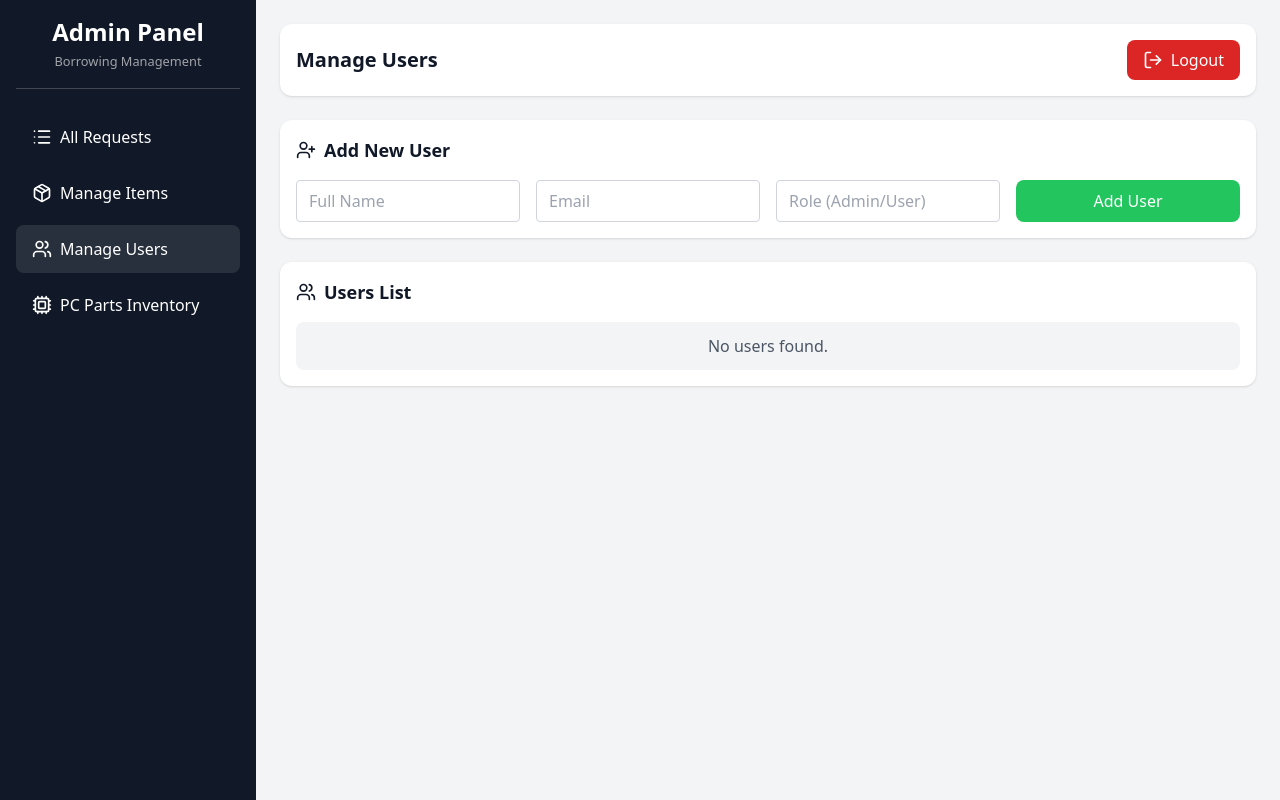
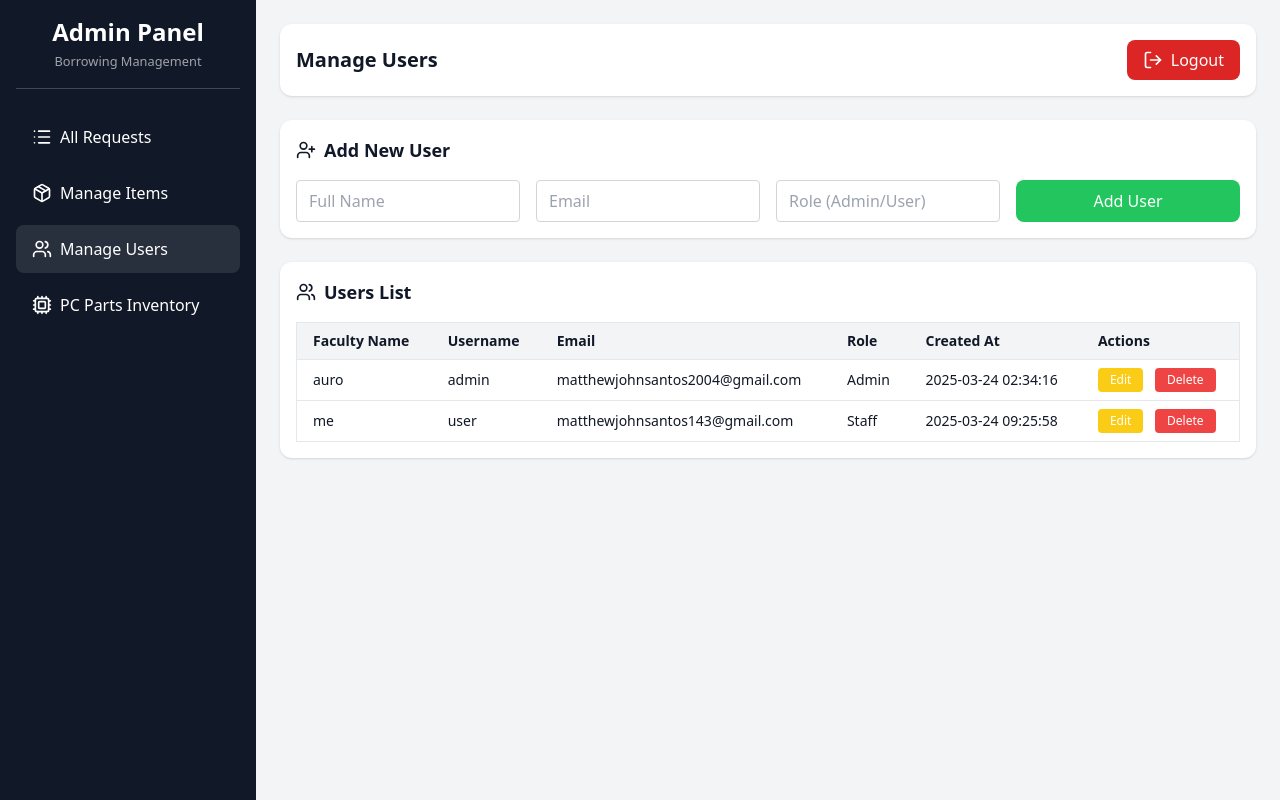
Before and after one commit to renato-sd-bautista-jr/NORZAGARAY-COLLEGE-IT-REQUEST-MANAGEMENT-SYSTEM, a Flask app: page /manage-user in a window 1280 px wide. Run offline with Flask 3, Linux system fonts and the light colour scheme; a user stored in the database is signed in; data comes from the database, SQL or seed files in the repository; some libraries are stand-ins or nearby versions.

Commit message:
manage item/manage user initial routing

```diff
--- a/app.py
+++ b/app.py
@@ -1,5 +1,6 @@
 from flask import render_template, request, redirect, url_for, session,Flask
 from manage_item import get_devices_with_details, add_device
+from manage_user import get_user, edit_user, delete_user
 from login import login_bp
 
 app = Flask(__name__)
@@ -31,11 +32,16 @@ def concernlist():
 
 @app.route('/manage-user')
 def manage_user():
-    return render_template('manage_user.html')
+    if 'user_id' not in session:
+        return redirect(url_for('login_bp.login'))
+
+    all_users = get_user()
+    return render_template('manage_user.html', users=all_users)
 
 @app.route('/inventory')
 def inventory():
     return render_template('inventory.html')
+
 
 @app.route('/manage-item', methods=['GET', 'POST'])
 def manage_item():
@@ -53,5 +59,16 @@ def manage_item():
     items = get_devices_with_details()
     return render_template('manage_item.html', items=items)
 
+
+@app.route('/edit-item/<int:id>', methods=['GET', 'POST'])
+def edit_item(id):
+    # logic to edit the item goes here
+    return f"Edit item {id}"  # placeholder for now
+
+@app.route('/delete-item/<int:id>', methods=['POST'])
+def delete_item(id):
+    # logic to delete the item goes here
+    return redirect(url_for('manage_item'))
+
 if __name__ == "__main__":
     app.run(debug=True)
--- a/manage_item.py
+++ b/manage_item.py
@@ -1,10 +1,12 @@
 # manage_item.py
+import pymysql
+
 from db import get_db_connection
 
 def get_devices_with_details():
     conn = get_db_connection()
     try:
-        with conn.cursor(dictionary=True) as cursor:  # for mysql.connector
+        with conn.cursor(pymysql.cursors.DictCursor) as cursor:  # for mysql.connector
             cursor.execute("""
                 SELECT
                     d.device_id,
--- a/manage_user.py
+++ b/manage_user.py
@@ -0,0 +1,33 @@
+import pymysql
+from db import get_db_connection
+
+def get_user():
+    """
+    Fetch all users from the users table with the necessary columns.
+    """
+    conn = get_db_connection()
+    try:
+        with conn.cursor(pymysql.cursors.DictCursor) as cursor:
+            cursor.execute("""
+                SELECT
+                    user_id,
+                    username,
+                    faculty_name,
+                    email,
+                    is_admin,
+                    created_at,
+                    updated_at
+                FROM users
+                ORDER BY faculty_name
+            """)
+            return cursor.fetchall()
+    finally:
+        conn.close()
+
+
+def edit_user(id):
+    return f"Edit user {id}"
+
+
+def delete_user(id):
+    return redirect(url_for('users'))
--- a/templates/admin.html
+++ b/templates/admin.html
@@ -22,10 +22,10 @@
       <a href="{{ url_for('manage_item') }}" class="flex items-center px-4 py-3 rounded-lg hover:bg-white/10 transition">
         <i data-lucide="package" class="w-5 h-5 mr-2"></i> Manage Items
       </a>
-      <a href="{{ url_for('manage_user') }}" class="flex items-center px-4 py-3 rounded-lg hover:bg-white/10 transition">
+      <a href="{{ url_for('manage-user') }}" class="flex items-center px-4 py-3 rounded-lg hover:bg-white/10 transition">
         <i data-lucide="users" class="w-5 h-5 mr-2"></i> Manage Users
       </a>
-      <a href="{{ url_for('inventory') }}" class="flex items-center px-4 py-3 rounded-lg hover:bg-white/10 transition">
+      <a href="" class="flex items-center px-4 py-3 rounded-lg hover:bg-white/10 transition">
         <i data-lucide="cpu" class="w-5 h-5 mr-2"></i> PC Parts Inventory
       </a>
     </nav>
--- a/templates/inventory.html
+++ b/templates/inventory.html
@@ -55,7 +55,7 @@
       <h3 class="text-lg font-semibold flex items-center gap-2 mb-4">
         <i data-lucide="plus-square" class="w-5 h-5"></i> Add New PC Part
       </h3>
-      <form method="post" action="{{ url_for('add_pc_part') }}" class="grid grid-cols-1 sm:grid-cols-7 gap-4">
+      <form method="post" action="" class="grid grid-cols-1 sm:grid-cols-7 gap-4">
         <input type="text" name="part_name" placeholder="Part Name" class="border border-gray-300 rounded px-3 py-2 w-full">
         <input type="text" name="brand_model" placeholder="Brand / Model" class="border border-gray-300 rounded px-3 py-2 w-full">
         <input type="text" name="serial_number" placeholder="Serial Number" class="border border-gray-300 rounded px-3 py-2 w-full">
@@ -101,10 +101,10 @@
                 <td class="px-4 py-2 border-b">${{ part.acquisition_cost | round(2) }}</td>
                 <td class="px-4 py-2 border-b">${{ current_value | round(2) }}</td>
                 <td class="px-4 py-2 border-b space-x-2">
-                  <form action="{{ url_for('edit_pc_part', id=part.id) }}" method="get" class="inline">
+                  <form action="" method="get" class="inline">
                     <button class="bg-yellow-400 hover:bg-yellow-500 text-white px-3 py-1 rounded text-xs">Edit</button>
                   </form>
-                  <form action="{{ url_for('delete_pc_part', id=part.id) }}" method="post" class="inline">
+                  <form action="" method="post" class="inline">
                     <button class="bg-red-500 hover:bg-red-600 text-white px-3 py-1 rounded text-xs">Delete</button>
                   </form>
                   <!--<button onclick="showQRCode({{ part | tojson }})" class="bg-blue-500 hover:bg-blue-600 text-white px-3 py-1 rounded text-xs">
--- a/templates/manage_user.html
+++ b/templates/manage_user.html
@@ -42,7 +42,7 @@
         <i data-lucide="menu" class="w-6 h-6"></i>
       </button>
       <h2 class="text-xl font-bold">Manage Users</h2>
-      <form method="post" action="{{ url_for('logout') }}">
+      <form method="post" action="{{ url_for('login_bp.logout') }}">
         <button type="submit" class="bg-red-600 hover:bg-red-700 text-white px-4 py-2 rounded-lg flex items-center gap-2">
           <i data-lucide="log-out" class="w-5 h-5"></i> Logout
         </button>
@@ -54,7 +54,7 @@
       <h3 class="text-lg font-semibold flex items-center gap-2 mb-4">
         <i data-lucide="user-plus" class="w-5 h-5"></i> Add New User
       </h3>
-      <form method="post" action="{{ url_for('add_user') }}" class="grid grid-cols-1 sm:grid-cols-4 gap-4">
+      <form method="post" action="" class="grid grid-cols-1 sm:grid-cols-4 gap-4">
         <input type="text" name="name" placeholder="Full Name" class="border border-gray-300 rounded px-3 py-2 w-full">
         <input type="email" name="email" placeholder="Email" class="border border-gray-300 rounded px-3 py-2 w-full">
         <input type="text" name="role" placeholder="Role (Admin/User)" class="border border-gray-300 rounded px-3 py-2 w-full">
@@ -67,6 +67,7 @@
   <h3 class="text-lg font-semibold flex items-center gap-2 mb-4">
     <i data-lucide="users" class="w-5 h-5"></i> Users List
   </h3>
+
   {% if users|length == 0 %}
     <div class="bg-gray-100 text-gray-600 p-3 rounded-lg text-center">
       No users found.
@@ -76,23 +77,33 @@
       <table class="min-w-full border border-gray-200 text-sm">
         <thead class="bg-gray-100">
           <tr>
-                <th class="px-4 py-2 text-left border-b">Name</th>
+            <th class="px-4 py-2 text-left border-b">Faculty Name</th>
+            <th class="px-4 py-2 text-left border-b">Username</th>
             <th class="px-4 py-2 text-left border-b">Email</th>
             <th class="px-4 py-2 text-left border-b">Role</th>
+            <th class="px-4 py-2 text-left border-b">Created At</th>
             <th class="px-4 py-2 text-left border-b">Actions</th>
           </tr>
         </thead>
         <tbody>
           {% for user in users %}
           <tr class="hover:bg-gray-50">
-                <td class="px-4 py-2 border-b">{{ user.name }}</td>
+            <td class="px-4 py-2 border-b">{{ user.faculty_name }}</td>
+            <td class="px-4 py-2 border-b">{{ user.username }}</td>
             <td class="px-4 py-2 border-b">{{ user.email }}</td>
-                <td class="px-4 py-2 border-b">{{ user.role }}</td>
+            <td class="px-4 py-2 border-b">
+              {% if user.is_admin == 1 %}
+                Admin
+              {% else %}
+                Staff
+              {% endif %}
+            </td>
+            <td class="px-4 py-2 border-b">{{ user.created_at }}</td>
             <td class="px-4 py-2 border-b space-x-2">
-                  <form action="{{ url_for('edit_user', id=user.id) }}" method="get" class="inline">
+              <form action="" method="get" class="inline">
                 <button class="bg-yellow-400 hover:bg-yellow-500 text-white px-3 py-1 rounded text-xs">Edit</button>
               </form>
-                  <form action="{{ url_for('delete_user', id=user.id) }}" method="post" class="inline">
+              <form action="" method="post" class="inline">
                 <button class="bg-red-500 hover:bg-red-600 text-white px-3 py-1 rounded text-xs">Delete</button>
               </form>
             </td>
@@ -103,6 +114,7 @@
     </div>
   {% endif %}
 </div>
+
   </main>
 
   <script>
```
Also changed, not shown: templates/manage_item.html (+21 -13 lines), 1 other file. Lines whose indentation alone changed are shown as unchanged.
